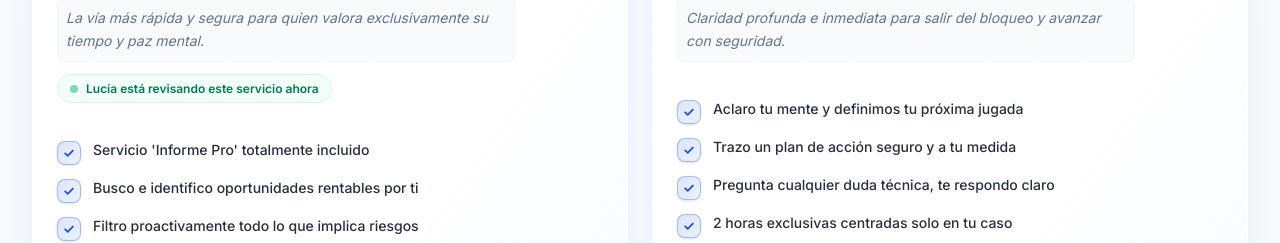
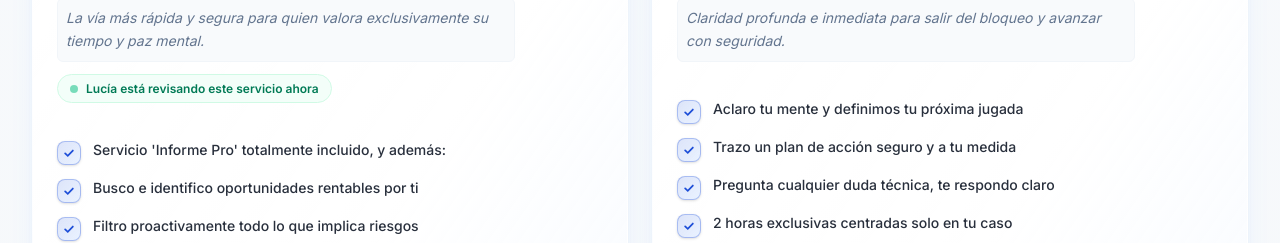
Before and after one commit to Lujalumarketing/tuhogarensubastas, a React (Vite) app: page / in a window 1280 px wide. Shown: the part 3880-4123 px from the top of the page. Built offline with nearby package versions, Linux system fonts and the light colour scheme.

Commit message:
align Subasta 360 inclusion wording with Elite

```diff
--- a/src/data/services.ts
+++ b/src/data/services.ts
@@ -52,7 +52,7 @@ export const services: ServiceItem[] = [
     trademark: "TM",
     description: "Para quien quiere delegarlo todo y minimizar riesgos al máximo.",
     bullets: [
-      "Servicio 'Informe Pro' totalmente incluido",
+      "Servicio 'Informe Pro' totalmente incluido, y además:",
       "Busco e identifico oportunidades rentables por ti",
       "Filtro proactivamente todo lo que implica riesgos",
       "Gestiono todo el proceso técnico y burocrático",
```
